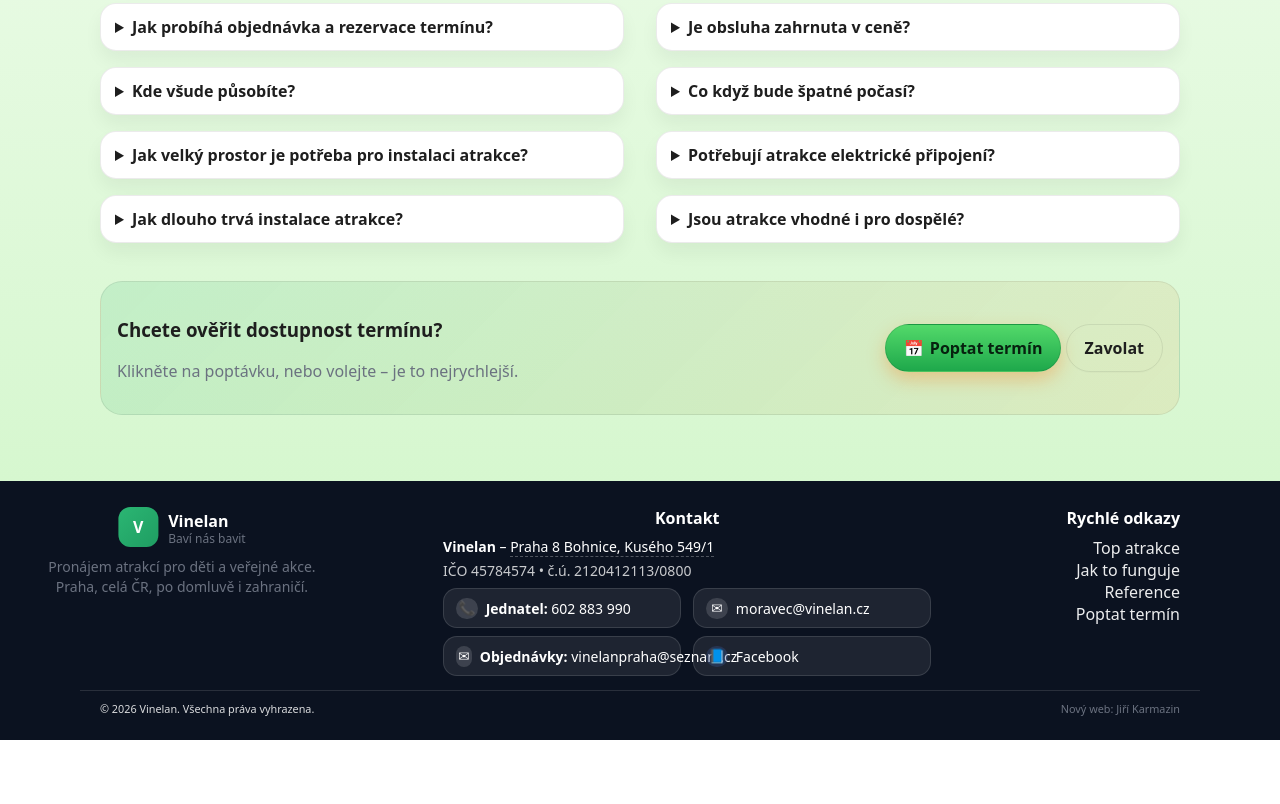
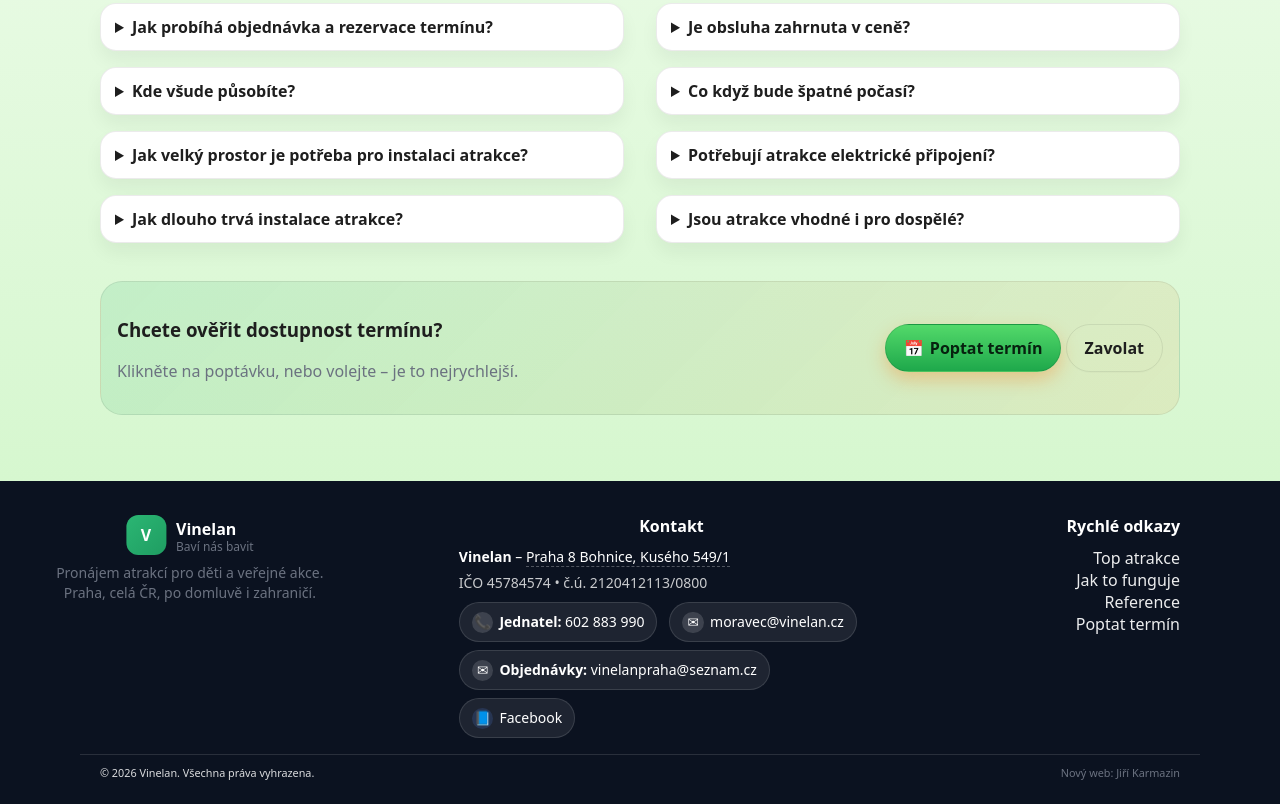
Before and after one commit to YorgaX/vinelan-homepage, a plain HTML site: page index.html in a window 1280 px wide. Shown: the part 3649-4453 px from the top of the page. Before the commit the page ends 4389 px from the top, so only its background shows below. Drawn offline with Linux system fonts and the light colour scheme.

Commit message:
Implement compact footer styles
Added styles for a compact footer version, including layout adjustments and improved spacing.

```diff
--- a/assets/css/styles.css
+++ b/assets/css/styles.css
@@ -2121,3 +2121,77 @@ box-shadow:0 0 0 8px rgba(245,158,11,.15);
 .footer-pill span:last-child{display:inline-block}
 .footer__col--brand .muted{max-width:36ch}
 @media (max-width: 980px){.footer__inner{grid-template-columns:1fr;gap:18px}}
+/* === FOOTER COMPACT / INLINE VERSION === */
+
+.footer {
+  padding: 34px 0 14px !important;
+}
+
+.footer__inner {
+  display: grid !important;
+  grid-template-columns: 1.05fr 1.35fr 0.85fr;
+  gap: 28px !important;
+  align-items: start !important;
+}
+
+.footer__col--brand .muted {
+  margin-top: 8px !important;
+  line-height: 1.45;
+}
+
+.footer__col h4 {
+  margin-bottom: 10px !important;
+}
+
+.footer-contact-text.compact.footer-contact-pro p {
+  margin: 0 0 6px !important;
+}
+
+.footer-contact-actions {
+  display: flex !important;
+  flex-wrap: wrap;
+  gap: 8px 12px !important;
+  margin-top: 10px !important;
+}
+
+.footer-pill {
+  display: inline-flex !important;
+  align-items: center !important;
+  gap: 6px !important;
+  width: auto !important;
+  max-width: 100%;
+  padding: 7px 12px !important;
+  border-radius: 999px !important;
+  line-height: 1.2 !important;
+  white-space: nowrap !important;
+}
+
+.footer-pill span:last-child {
+  white-space: nowrap !important;
+}
+
+.footer__list {
+  display: flex;
+  flex-direction: column;
+  gap: 6px;
+}
+
+.footer__bottom {
+  margin-top: 16px !important;
+  padding-top: 10px !important;
+}
+
+@media (max-width: 980px) {
+  .footer__inner {
+    grid-template-columns: 1fr !important;
+    gap: 18px !important;
+  }
+
+  .footer-pill {
+    white-space: normal !important;
+  }
+
+  .footer-pill span:last-child {
+    white-space: normal !important;
+  }
+}
```
